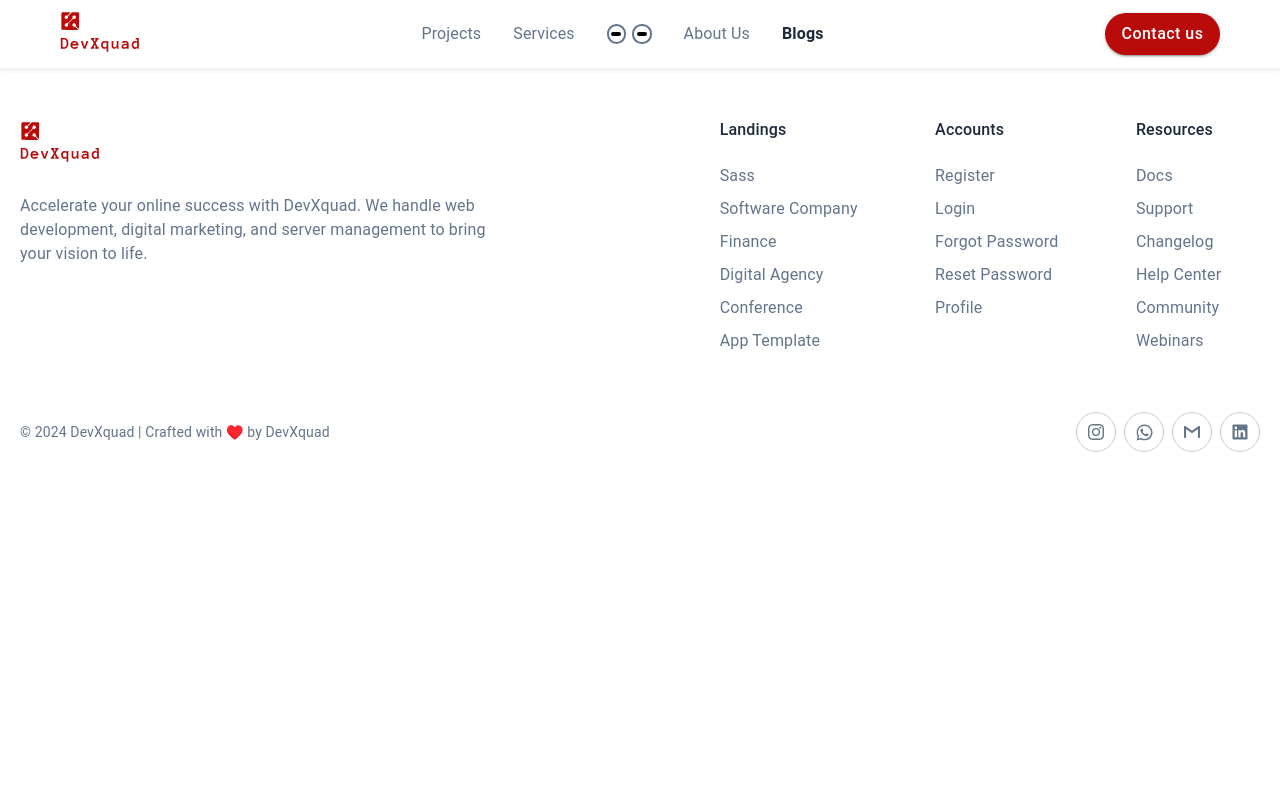
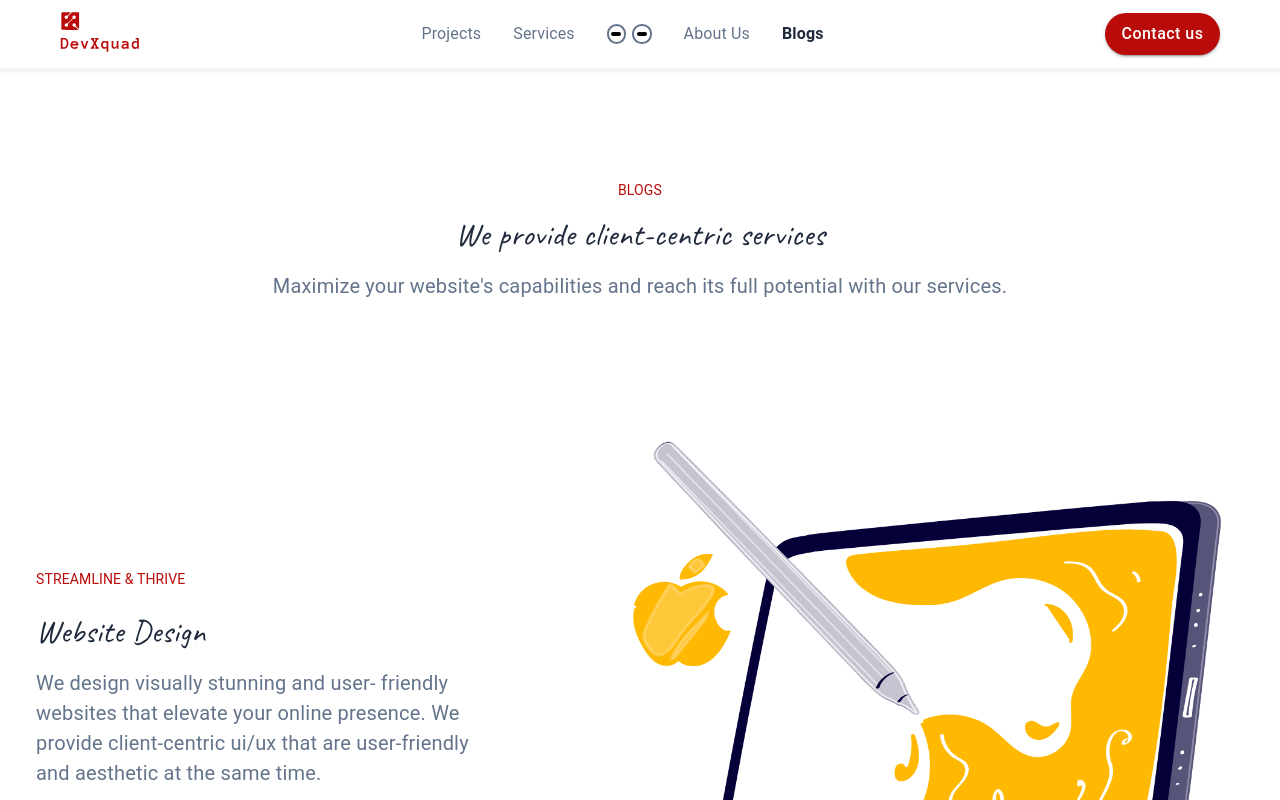
Before and after one commit to devxquadgit/devxquad, a Next.js app in the folder client/: page /blogs in a window 1280 px wide. Shown: the top 800 px of the page. Built offline with nearby package versions, Linux system fonts and the light colour scheme.

Commit message:
[Add]: Blogs

```diff
--- a/client/src/pages/blogs/index.tsx
+++ b/client/src/pages/blogs/index.tsx
@@ -1,9 +1,103 @@
-import React from 'react'
+import React from "react";
+import styled from "@emotion/styled";
+import WTypo from "@/theme/WTypo";
+import { IFeatureLayoutProps } from "@/contracts/IFeatureLayoutProps";
+import Info from '@/layouts/Info';
 
-const index = () => {
+const StyledDiv = styled.div`
+  width: 100%;
+  display: flex;
+  margin-top: 70px;
+  padding-bottom: 40px;
+
+  @media (max-width: 425px) {
+    margin-top: 80px;
+  }
+`;
+
+const StyledHeading = styled.div`
+  display: flex;
+  flex-direction: column;
+  align-items: center;
+  gap: 1rem;
+  margin-top:7rem;
+  max-width: calc(100% - 30rem);
+
+  @media (max-width: 1024px) {
+    max-width: calc(100% - 19rem);
+  }
+
+  @media (max-width: 900px) {
+    margin-top: 0;
+    max-width: calc(100% - 19rem);
+  }
+
+  @media (max-width: 768px) {
+    max-width: calc(100% - 6rem);
+    margin-bottom: 20px;
+  }
+
+  @media (max-width: 767px) {
+    max-width: 100%;
+    margin-bottom: 20px;
+  }
+`;
+
+const StyledFeatureMain = styled.div`
+  display: flex;
+  flex-direction: column;
+  align-items: center;
+  width: 100%;
+`;
+
+
+const ContainerDiv = styled.div`
+  --bs-gutter-x: 2.5rem;
+  --bs-gutter-y: 0;
+  margin-left: auto;
+  margin-right: auto;
+  padding-left: calc(var(--bs-gutter-x)* .5);
+  padding-right: calc(var(--bs-gutter-x)* .5);
+  width: 100%;
+
+  @media (min-width: 1400px) {
+    max-width: 1320px;
+  }
+
+  @media (max-width: 767px) {
+    max-width: 540px;
+  }
+`;
+
+const index: React.FC<IFeatureLayoutProps> = () => {
+
   return (
-    <div>Blogs</div>
-  )
-}
+    <StyledDiv>
+      <StyledFeatureMain>
+        <StyledHeading>
+          <WTypo
+            label="BLOGS"
+            type="sub-sm"
+            color="rgba(184, 11, 10, 1)"
+          />
+          <WTypo
+            label="We provide client-centric services"
+            type="main-md"
+            color="#1e293b"
+          />
+          <WTypo
+            label="Maximize your website's capabilities and reach its full potential with our services."
+            type="sub-lg"
+            color="#64748b"
+            style={{ textAlign: 'center' }}
+          />
+        </StyledHeading>
+        <ContainerDiv>
+          <Info render="Service"/>
+        </ContainerDiv>
+      </StyledFeatureMain>
+    </StyledDiv>
+  );
+};
 
-export default index
+export default index;
```
